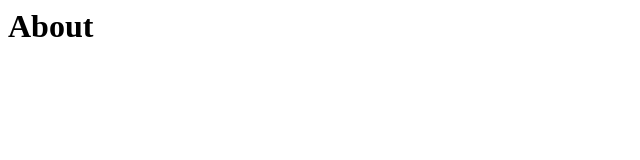
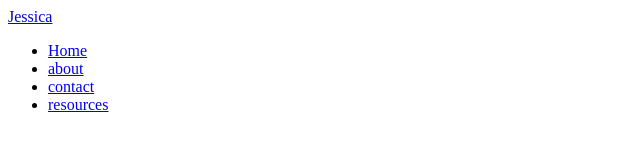
Before and after one commit to jessicaclaudinette/practice-site, a plain HTML site: page about.html in a window 1280 px wide. Shown: the whole page, without its empty margins (0-640 px from the left). Drawn offline with Linux system fonts and the light colour scheme.

Commit message:
Added navbar to all html files

```diff
--- a/about.html
+++ b/about.html
@@ -1 +1,24 @@
-<h1>About</h1>
+<!DOCTYPE html>
+<html lang="en" dir="ltr">
+  <head>
+    <meta charset="utf-8">
+    <title></title>
+  </head>
+  <body>
+
+    <nav class="navbar navbar-default">
+        <div class="container-fluid">
+          <div class="navbar-header">
+            <a class="navbar-brand" href="#">Jessica</a>
+          </div>
+          <ul class="nav navbar-nav">
+            <li class="active"><a href="index.html">Home</a></li>
+            <li><a href="about.html">about</a></li>
+            <li><a href="contact.html">contact</a></li>
+            <li><a href="resources.html">resources</a></li>
+          </ul>
+        </div>
+      </nav>
+
+  </body>
+</html>
```
Also changed, not shown: contact.html (+15 -0 lines), index.html (+1 -1 lines), resources.html (+24 -0 lines), 1 other file.
